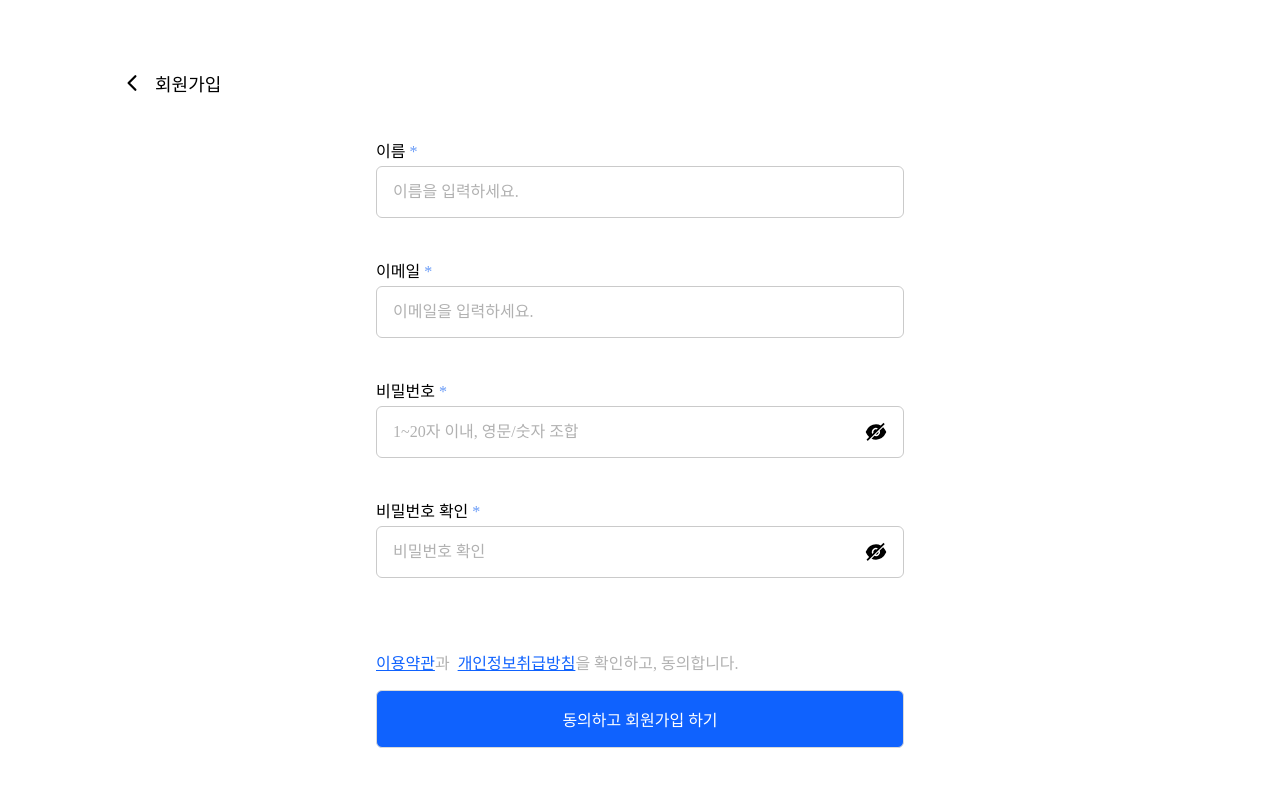
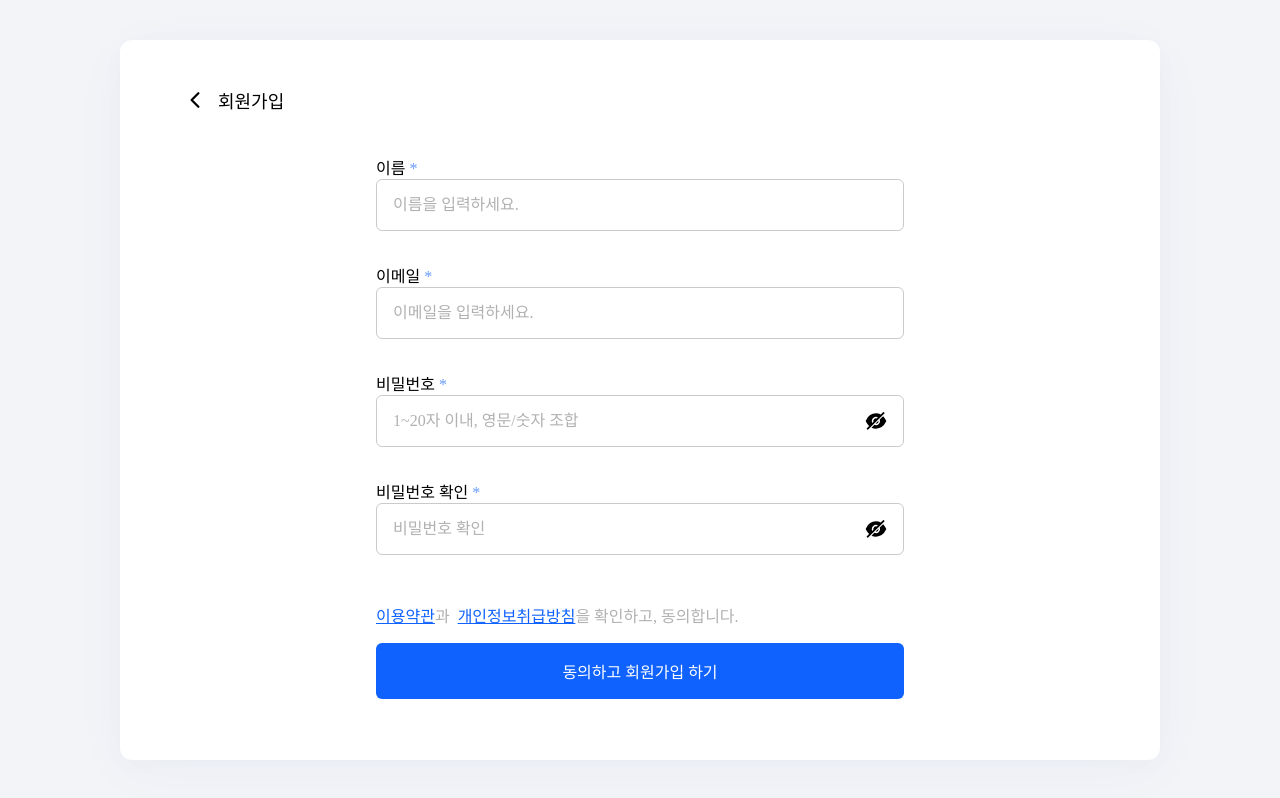
Before and after one commit to UMC-CARDIFY/Client-V1, a React (Vite) app: page /sign-up in a window 1280 px wide. Built offline with nearby package versions, Linux system fonts and the light colour scheme.

Commit message:
style: 회원가입 페이지 ux ui 수정

```diff
--- a/src/pages/SignUp/index.jsx
+++ b/src/pages/SignUp/index.jsx
@@ -1,4 +1,4 @@
-import {useState} from 'react';
+import { useState } from 'react';
 import { useNavigate } from 'react-router-dom';
 import styled from 'styled-components';
 import { AiFillEye, AiFillEyeInvisible } from 'react-icons/ai';
@@ -8,27 +8,35 @@ import axios from 'axios';
 
 const Body = styled.div`
   display: flex;
-  width: 100%;
+  width: 100vw;
   height: 100vh;
   justify-content: center;
   align-items: center;
+  background: var(--Main-BackGround, #F2F4F8);
 `;
 
 const Container = styled.div`
+  width: 72rem;
+  height: 47.5rem;
+  flex-shrink: 0;
+  border-radius: 0.75rem;
+  background: var(--Grays-White, #FFF);
+  box-shadow: 0px 4px 26.7px 0px rgba(0, 0, 0, 0.02), 0px 10px 60px 0px rgba(0, 74, 162, 0.03);
+
+  @media (max-width: 1440px) {
+    width: 65rem;
+    height: 45rem;
+  }
+
+  @media (max-width: 1200px) {
+    width: 61rem;
+    height: 42.5rem;
+  }
+
   display: flex;
   flex-direction: column;
   align-items: center;
-  width: 72rem;
-  height: auto;
-  flex-shrink: 0;
-
-  @media screen and (max-width: 1440px) {
-    width: 65rem;
-  }
-
-  @media screen and (max-width: 1200px) {
-    width: 53rem;
-  }
+  justify-content: center;
 `;
 
 const Header = styled.div`
@@ -36,6 +44,8 @@ const Header = styled.div`
   width: 100%;
   align-items: center;
   margin-bottom: 1.5rem;
+  margin-left: 7.87rem;
+  margin-top: -2rem;
 `;
 
 const BackButton = styled(IoChevronBack)`
@@ -82,10 +92,10 @@ const InputText = styled.p`
 const InputWrapper = styled.div`
   position: relative;
   width: 100%;
-  margin: 0.25rem 0 3rem 0;
+  margin: 0 0 2rem 0;
 
   @media screen and (max-width: 1440px) {
-    margin-bottom: 2.5rem;
+    margin-bottom: 2rem;
   }
 
   @media screen and (max-width: 1200px) {
@@ -178,7 +188,6 @@ const AgreeText = styled.div`
   font-style: normal;
   font-weight: 400;
   line-height: normal;
-  margin-top: 1rem;
   align-self: flex-start;
 `;
 
@@ -197,7 +206,7 @@ const VerifyButton = styled.button`
     box-sizing: border-box;
     justify-content: center;
     align-items: center;
-    border: 1px solid #D9D9D9;
+    border: none;
     border-radius: 0.375rem;
     background: var(--Main-Primary, #0F62FE);
     color: var(--Grays-White, #FFF);
```
